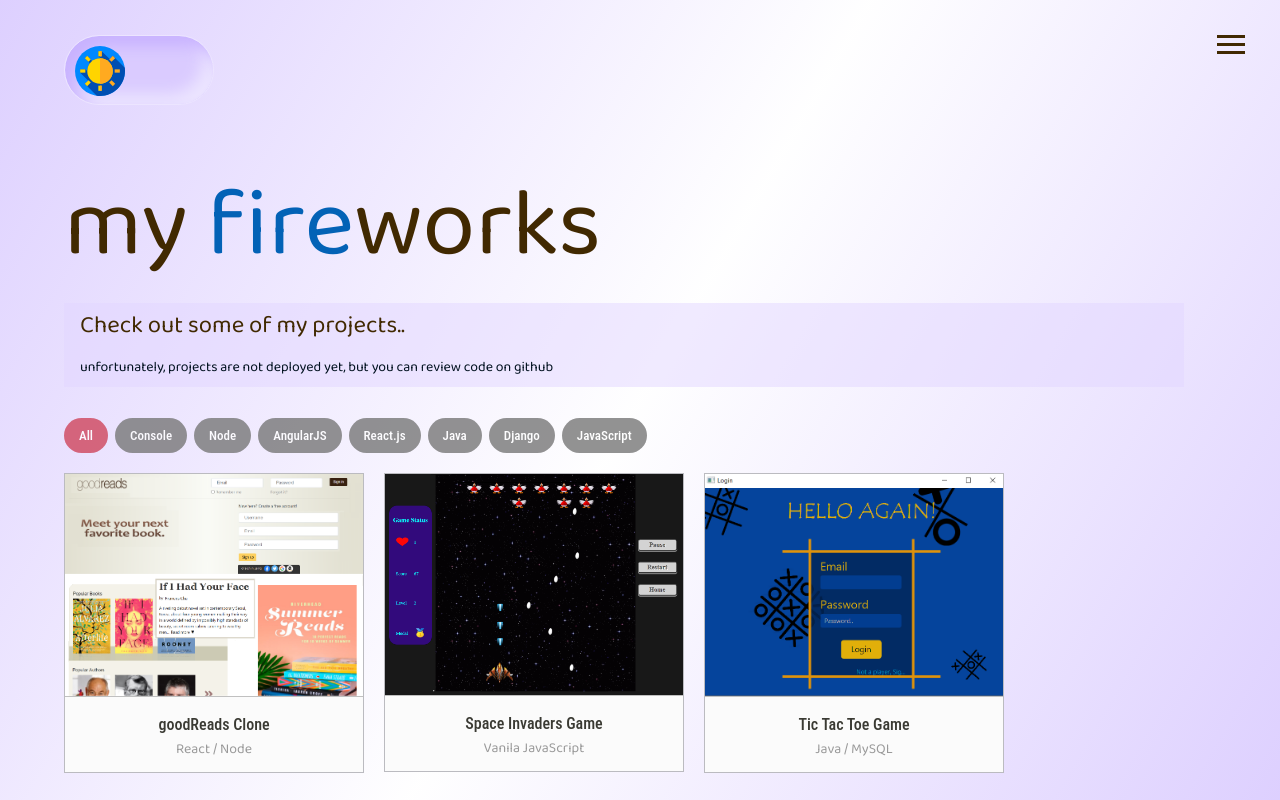
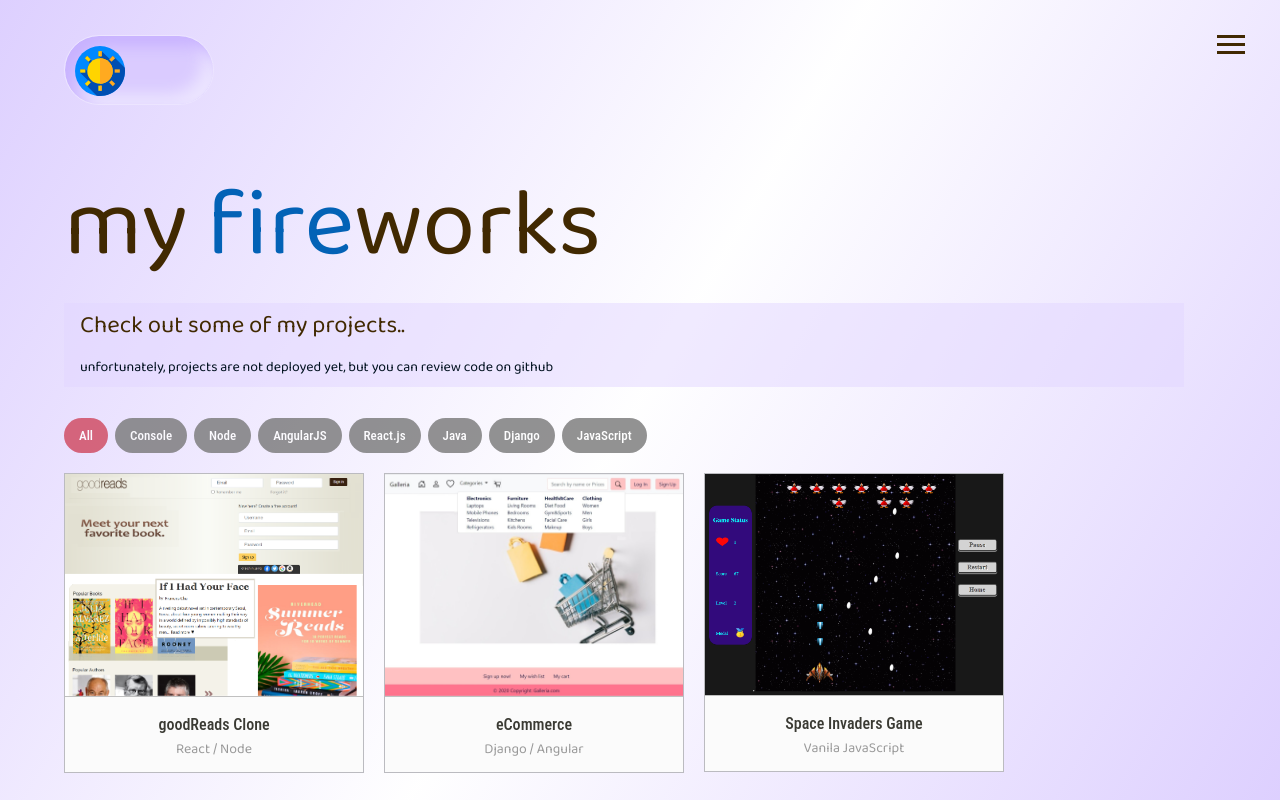
Before and after one commit to mofath/Portfolio--Sass, a website: page works.html in a window 1280 px wide. Shown: the top 800 px of the page. Drawn offline with nearby package versions, Linux system fonts and the light colour scheme.

Commit message:
Update works.html

```diff
--- a/works.html
+++ b/works.html
@@ -123,7 +123,7 @@
                 </a>
             </li> -->
 
-            <!-- <li class="item angular django">
+            <li class="item angular django">
                 <a href="https://github.com/mofath/eCommerce--Django-Angular" target="_blank">
                     <div class="project-img">
                         <img src="img/projects/django-angular-proj.jpg">
@@ -136,7 +136,7 @@
                         <span class="category">Django / Angular</span>
                     </div>
                 </a>
-            </li> -->
+            </li>
 
             <li class="item js">
                 <a href="https://github.com/mofath/Space-Invaders--vanila-javaScript" target="_blank">
```
